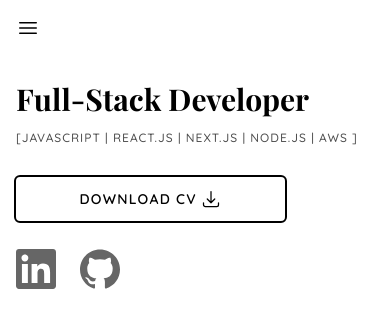
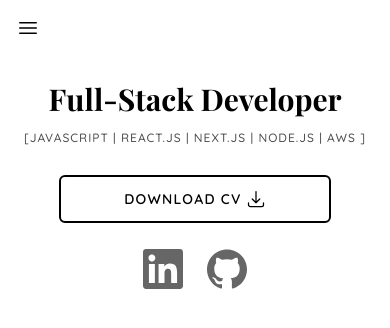
Before and after one commit to kirill-develops/portfolio-kirill-tchentsov-2024, a Next.js app: page / in a window 390 px wide. Shown: the top 328 px of the page. Built offline with nearby package versions, Linux system fonts and the light colour scheme; a web font is replaced by a local one.

Commit message:
centered elements on mobile

```diff
--- a/src/app/ui/Sections/HeroBanner.tsx
+++ b/src/app/ui/Sections/HeroBanner.tsx
@@ -40,9 +40,9 @@ export default function HeroBanner(): JSX.Element {
    return (
       <SectionFrame
          id="hero"
-         className="gap-y-7"
+         className="snap-center items-center gap-y-7 sm:items-start"
       >
-         <div className="flex flex-col gap-y-2">
+         <div className="flex flex-col items-center gap-y-2 sm:items-start">
             <PageTitle>Full-Stack Developer</PageTitle>
             <PageSubtitle>
                [JavaScript | React.js | Next.js | Node.js | AWS ]
```
